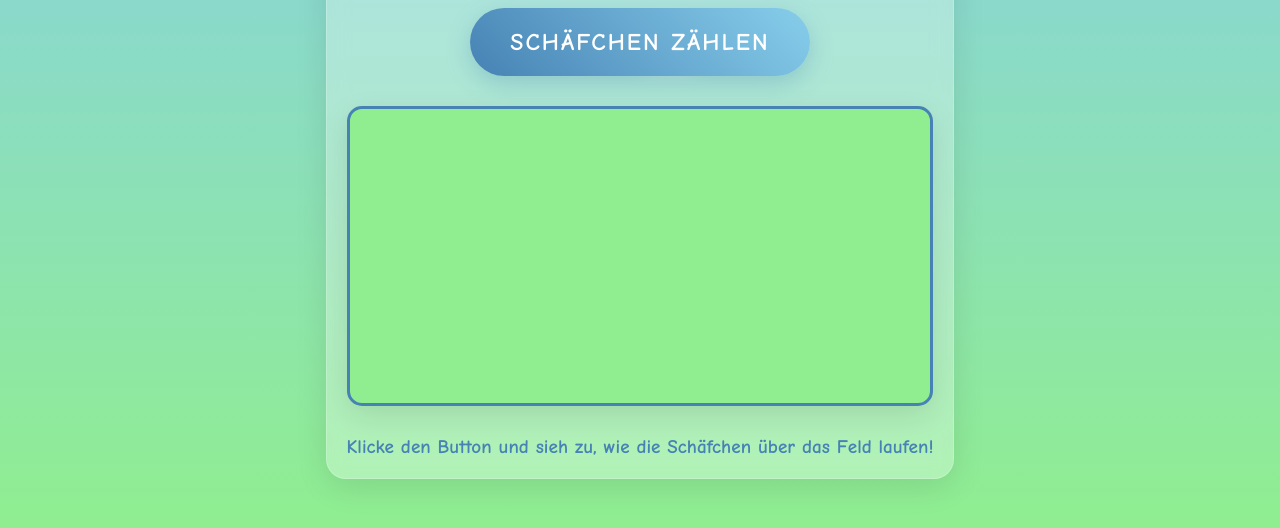
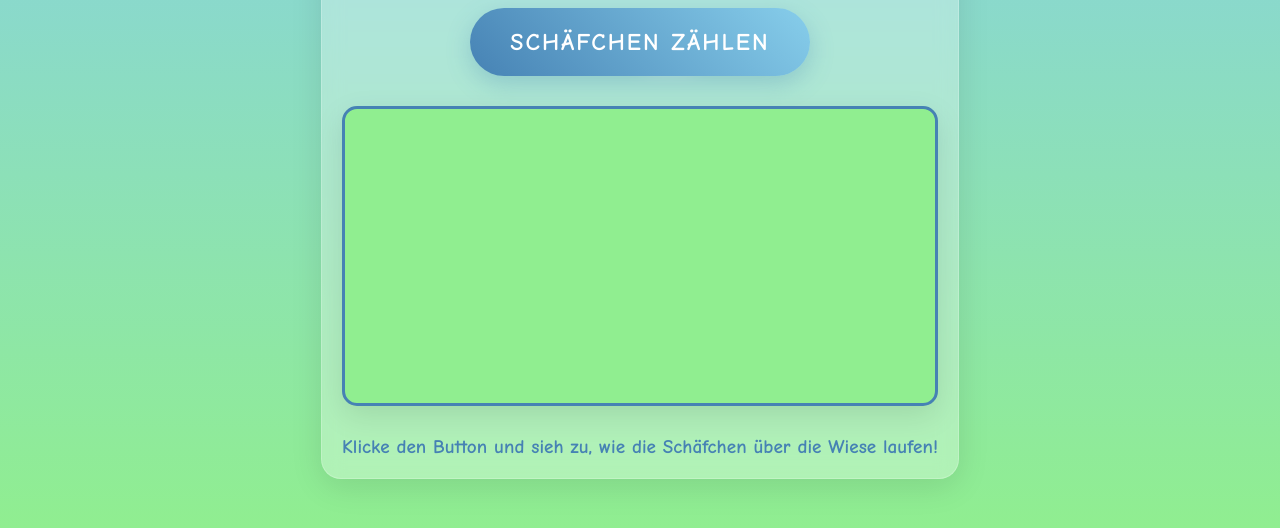
Before and after one commit to Niwu34/Niwu34.github.io, a plain HTML site: page index.html in a window 1280 px wide. Shown: the part 278-806 px from the top of the page. Drawn offline with Linux system fonts and the light colour scheme.

Commit message:
tehe final upload...maybe

```diff
--- a/index.html
+++ b/index.html
@@ -324,7 +324,7 @@
             <div class="meadow" id="meadow">
             </div>
             <div class="game-description">
-                Klicke den Button und sieh zu, wie die Schäfchen über das Feld laufen!
+                <p>Klicke den Button und sieh zu, wie die Schäfchen über die Wiese laufen!</p>
             </div>
         </div>
     </div>
```
